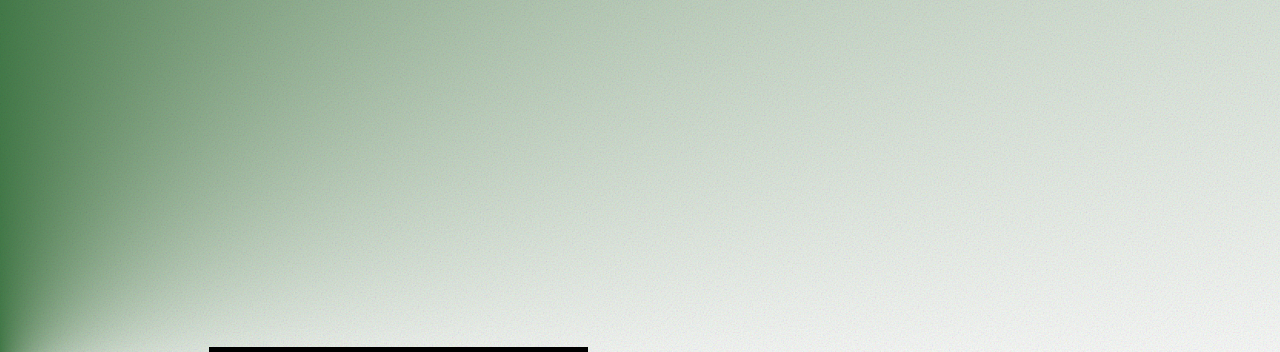
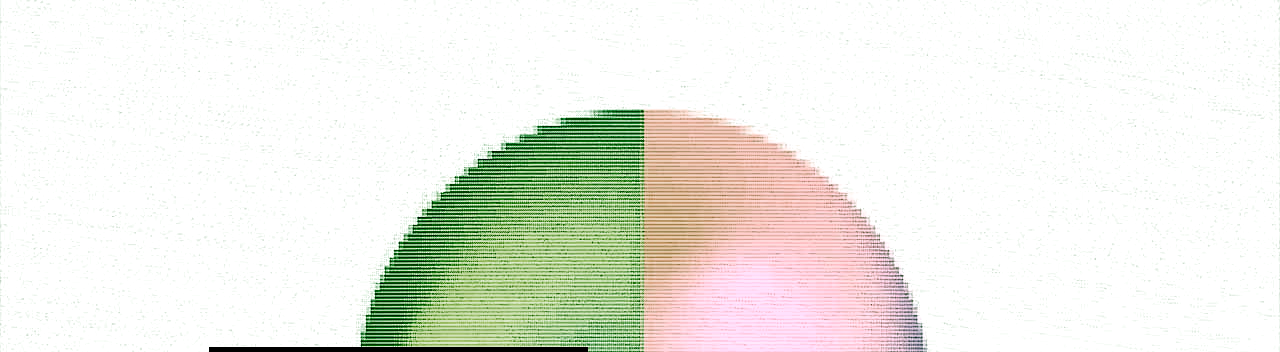
Before and after one commit to dakotawntzll/glitchGL-Test, a plain HTML site: page index.html in a window 1280 px wide. Shown: the top 352 px of the page. Drawn offline with Linux system fonts and the light colour scheme.

Commit message:
Trying to fine tune performance

```diff
--- a/index.html
+++ b/index.html
@@ -48,14 +48,14 @@
 					</div>
 				</div>
 
-				<!-- <div class="glitch-placeholder-container" aria-hidden="true">
+				<div class="glitch-placeholder-container" aria-hidden="true">
 					<img
 						class="glitch-placeholder"
 						src="./src/assets/hero-bg-vid-poster.jpg"
 						alt=""
 						aria-hidden="true"
 					/>
-				</div> -->
+				</div>
 
 				<div class="glitched-asset-container" aria-hidden="true">
 					<video class="glitched-asset glitchGL"
```
